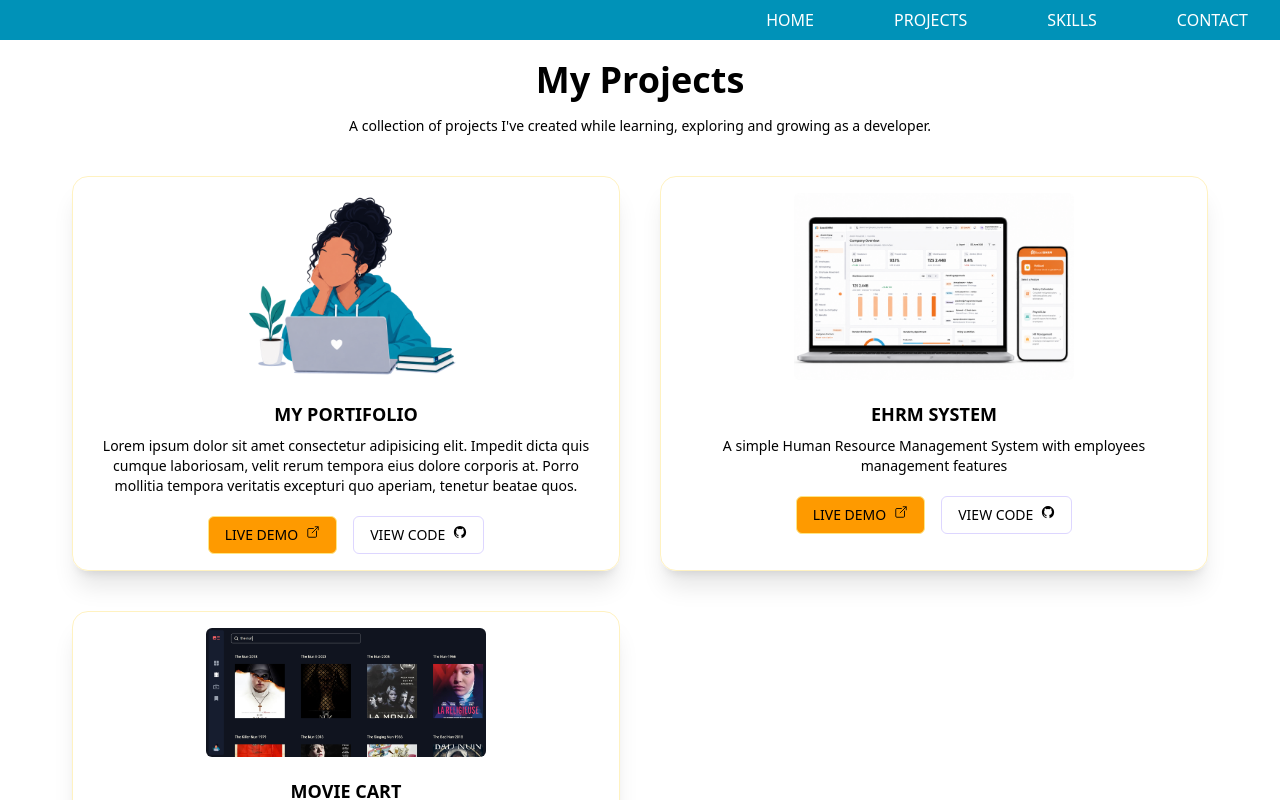
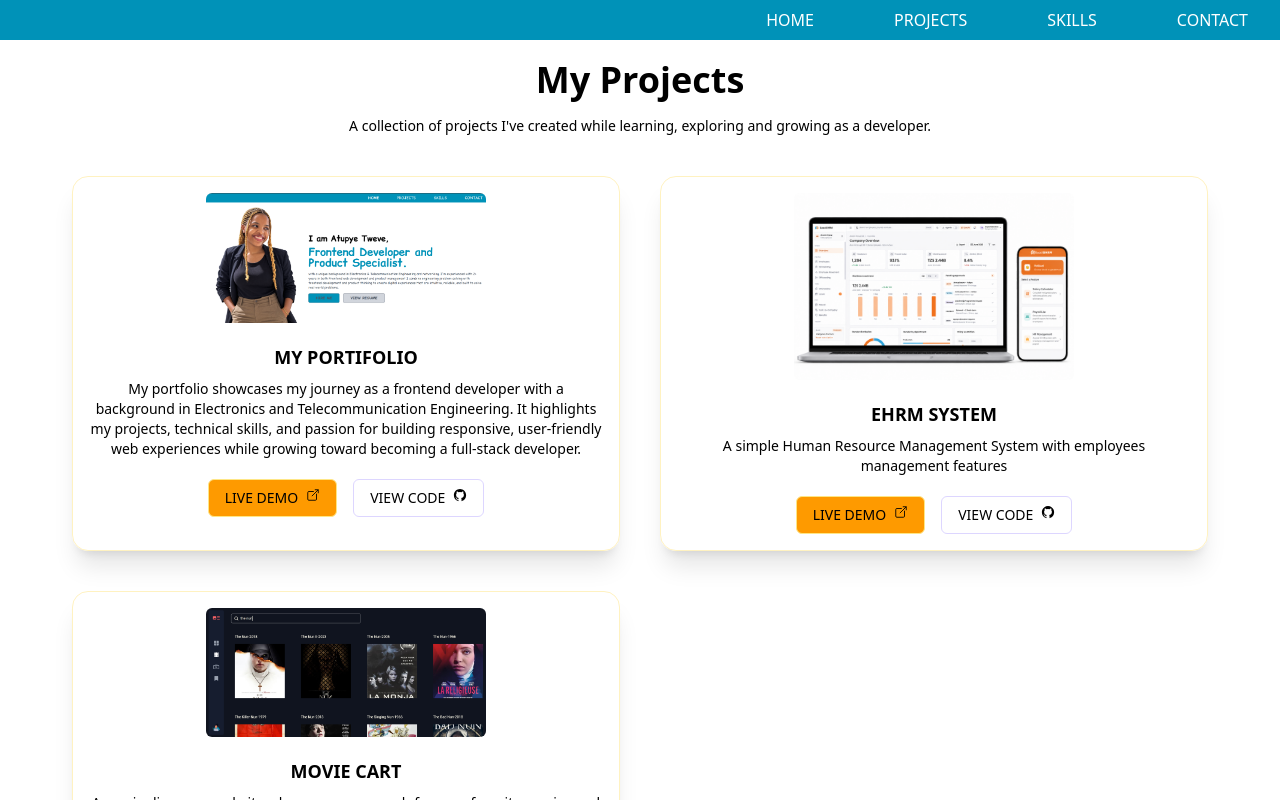
Before and after one commit to ibrahimherith/atu-portfolio, a React (Vite) app: page /project in a window 1280 px wide. Shown: the top 800 px of the page. Built offline with nearby package versions, Linux system fonts and the light colour scheme; a web font is replaced by a local one.

Commit message:
edited the projects

```diff
--- a/src/pages/ProjectsPage.jsx
+++ b/src/pages/ProjectsPage.jsx
@@ -8,10 +8,10 @@ const ProjectPage = () => {
       id: 1,
       title: "MY PORTIFOLIO",
       description:
-        "Lorem ipsum dolor sit amet consectetur adipisicing elit. Impedit dicta quis cumque laboriosam, velit rerum tempora eius dolore corporis at. Porro mollitia tempora veritatis excepturi quo aperiam, tenetur beatae quos.",
+        "My portfolio showcases my journey as a frontend developer with a background in Electronics and Telecommunication Engineering. It highlights my projects, technical skills, and passion for building responsive, user-friendly web experiences while growing toward becoming a full-stack developer.",
       link1: "http://exactehrm.co.tz",
       link2: "http://exactehrm.co.tz",
-      image: "toon1.png"
+      image: "portfolio.png"
     },
     {
       id: 2,
```
Also changed, not shown: public/portfolio.png (added).
